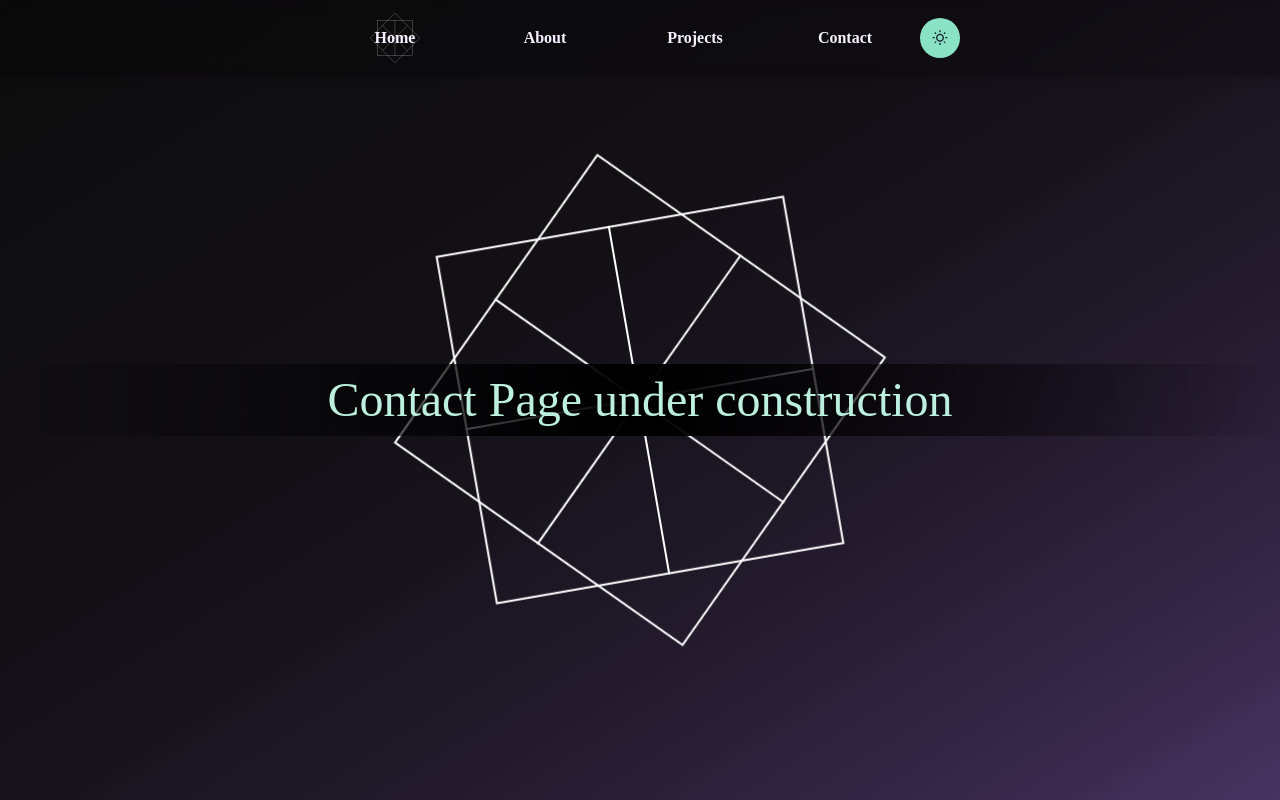
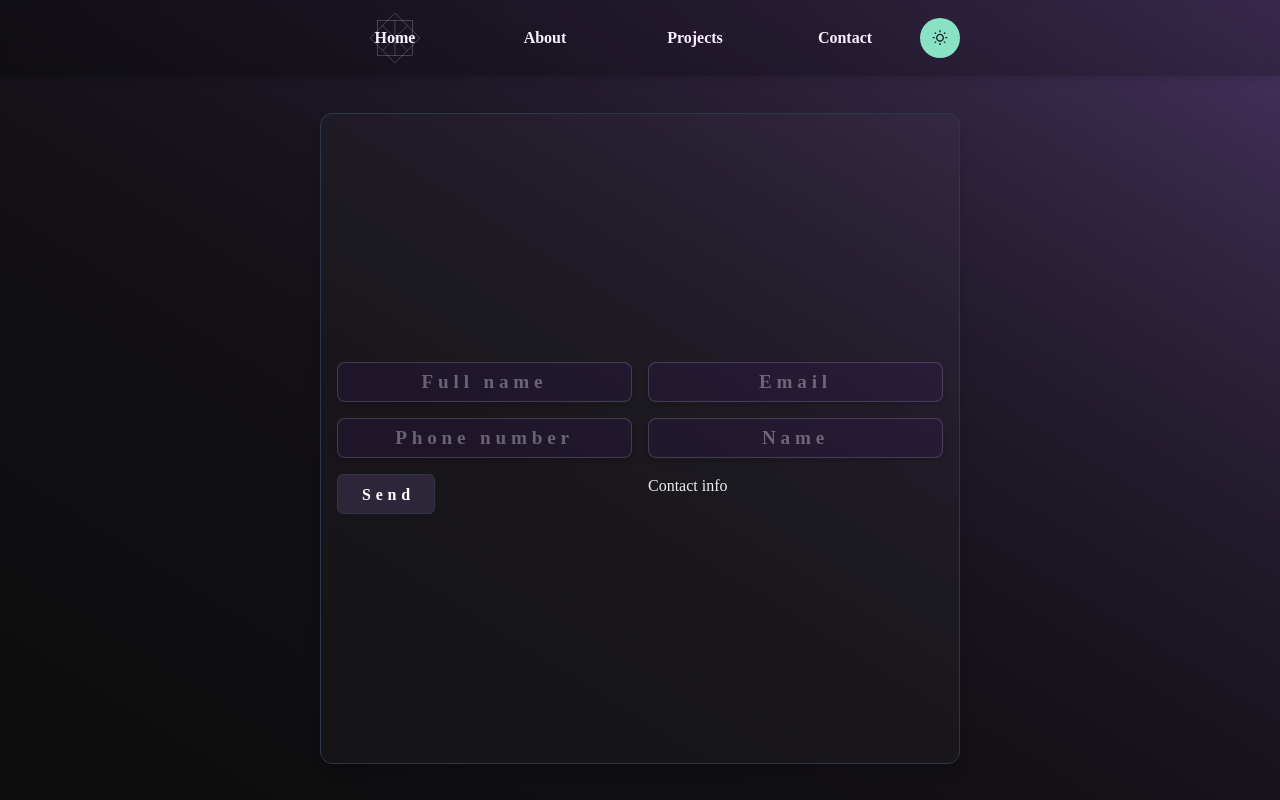
Before and after one commit to angelzxz1/Magen-z, a Next.js app: page /contact in a window 1280 px wide. Built offline with nearby package versions, Linux system fonts and the light colour scheme; a web font is replaced by a local one.

Commit message:
update style

```diff
--- a/pages/contact.tsx
+++ b/pages/contact.tsx
@@ -1,8 +1,114 @@
-import { Box, useColorModeValue } from "@chakra-ui/react";
-import Construction from "../components/Construction";
+import {
+    Box,
+    useColorModeValue,
+    Input,
+    Flex,
+    Grid,
+    Button,
+} from "@chakra-ui/react";
+import Section from "../components/Section";
 
-const Contact = () => {
-    return <Construction title="Contact" />;
+interface StyledinputProps {
+    ph: string;
+    gridArea: string;
+}
+const Styledinput = ({ ph, gridArea }: StyledinputProps): JSX.Element => {
+    return (
+        <Input
+            gridArea={gridArea}
+            placeholder={ph}
+            rounded="lg"
+            boxShadow="md"
+            p="1rem"
+            bg={useColorModeValue(
+                "tealTransparent.300",
+                "purpleTransparent.600"
+            )}
+            color={useColorModeValue("black", "white")}
+            _placeholder={{
+                color: useColorModeValue("#00000055", "#ffffff55"),
+                fontSize: "1.2rem",
+                letterSpacing: "0.3rem",
+                textAlign: "center",
+            }}
+            fontSize="1.2rem"
+            letterSpacing="0.3rem"
+            textAlign="center"
+            fontWeight="bold"
+            _hover={{
+                boxShadow: "0 0 10px white",
+                bg: useColorModeValue(
+                    "tealTransparent.400",
+                    "purpleTransparent.700"
+                ),
+            }}
+        />
+    );
+};
+
+const Contact = (): JSX.Element => {
+    return (
+        <Section>
+            <Flex
+                h="100%"
+                w="100%"
+                mt={{ base: "4.1rem", md: "4.8rem" }}
+                justify="center"
+                align="center"
+            >
+                <Flex
+                    w={{ base: "90%", md: "50%" }}
+                    h={{ base: "90%", md: "90%" }}
+                    boxShadow="lg"
+                    rounded="xl"
+                    direction="column"
+                    justify="center"
+                    align="center"
+                    border="1px solid"
+                    borderColor={useColorModeValue("gray.200", "gray.700")}
+                    bg={useColorModeValue("#00000028", "#ffffff06")}
+                >
+                    <Grid
+                        w="100%"
+                        h="100%"
+                        templateAreas={`""`}
+                        templateColumns={{ base: "1fr", md: "1fr 1fr" }}
+                        gap="1rem"
+                        p="1rem"
+                        alignContent={{ base: "space-around", md: "center" }}
+                        justifyContent={{ base: "flex-end", md: "center" }}
+                    >
+                        <Styledinput gridArea="" ph="Full name" />
+                        <Styledinput gridArea="" ph="Email" />
+                        <Styledinput gridArea="" ph="Phone number" />
+                        <Styledinput gridArea="" ph="Name" />
+                        <Button
+                            letterSpacing="0.3rem"
+                            colorScheme={useColorModeValue(
+                                "tealTransparent",
+                                "purpleTransparent"
+                            )}
+                            color={useColorModeValue("black", "white")}
+                            border="1px solid"
+                            borderColor={useColorModeValue(
+                                "gray.200",
+                                "gray.700"
+                            )}
+                            w="fit-content"
+                            pl="1.5rem"
+                            pr="1.2rem"
+                            right="0"
+                        >
+                            Send
+                        </Button>
+                        <Flex display={{ base: "none", md: "flex" }}>
+                            Contact info
+                        </Flex>
+                    </Grid>
+                </Flex>
+            </Flex>
+        </Section>
+    );
 };
 
 export default Contact;
```
Also changed, not shown: pages/index.tsx (+28 -1 lines).
